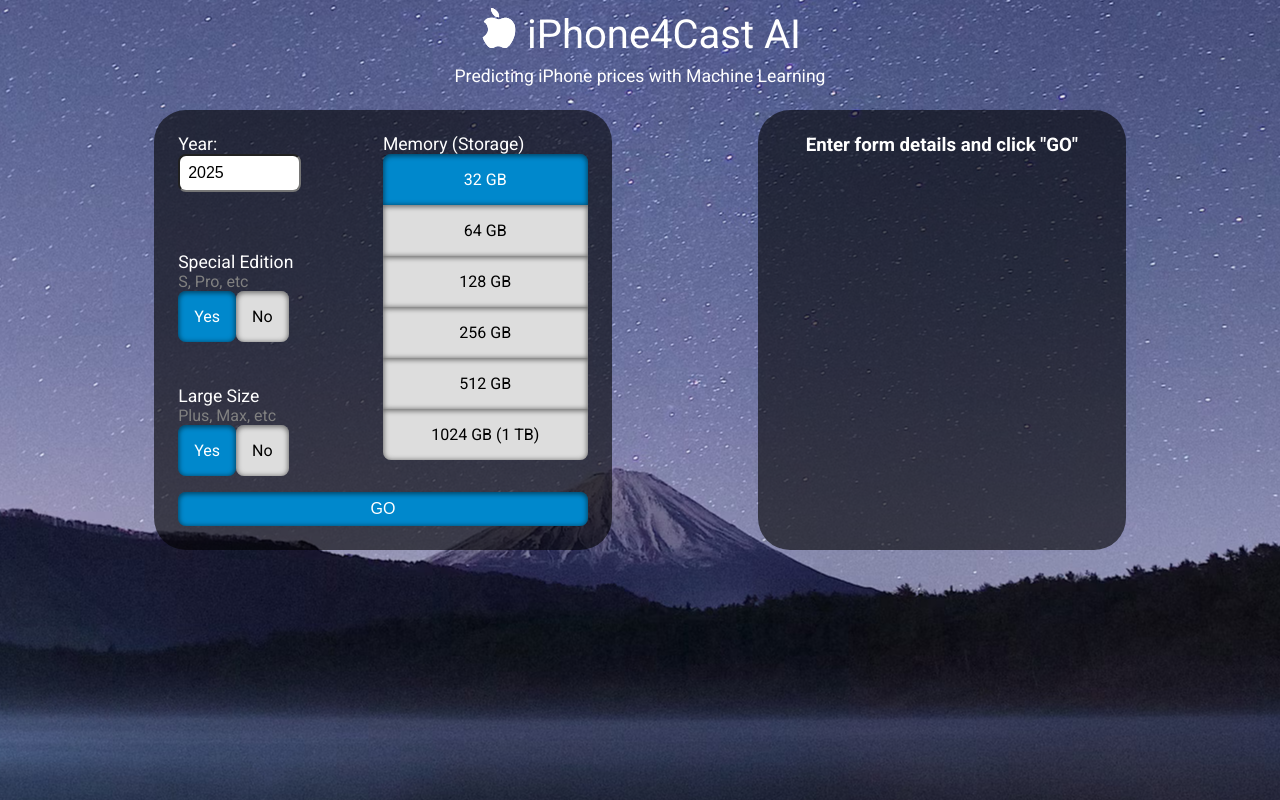
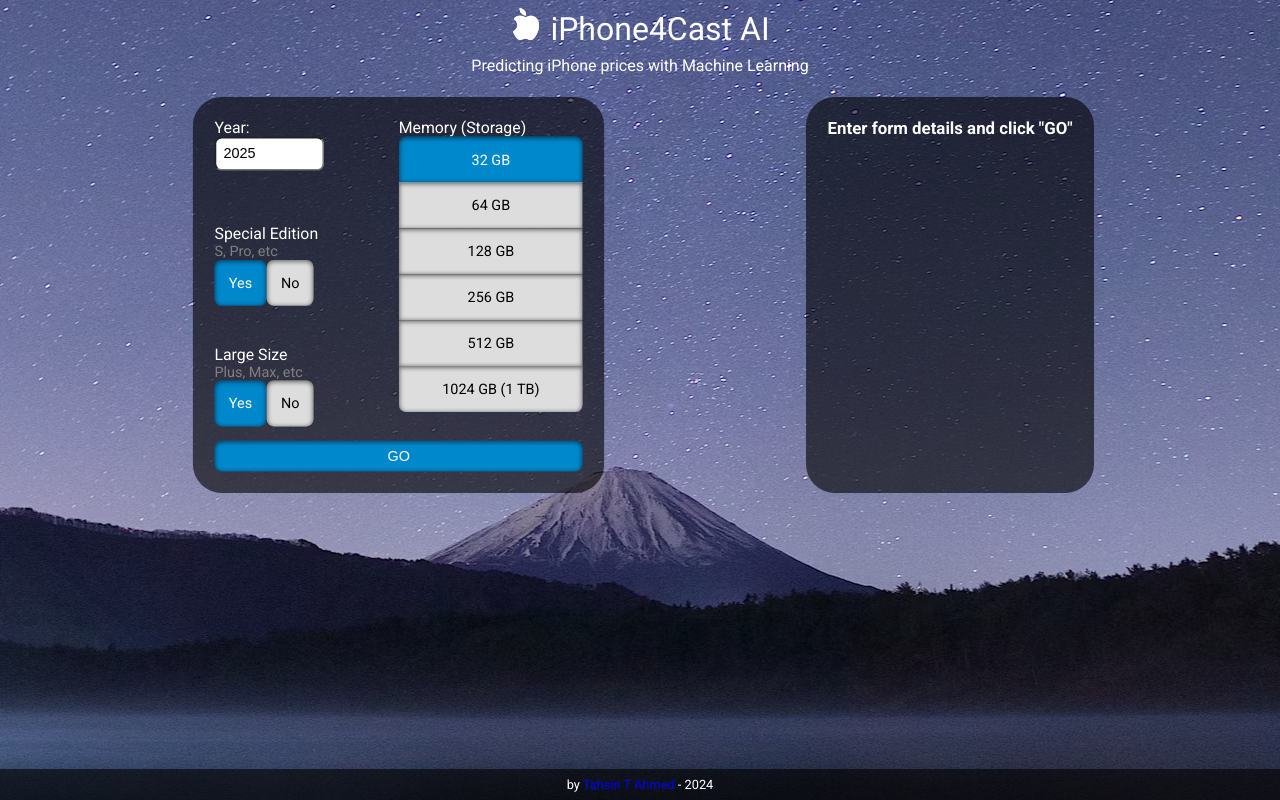
Before and after one commit to Tahsin-T-Ahmed/iphone-price-prediction-ai, a Next.js app in the folder frontend/: page / in a window 1280 px wide. Built offline with nearby package versions, Linux system fonts and the light colour scheme.

Commit message:
added footer and styling; adjust spacing for layout

```diff
--- a/frontend/src/app/globals.scss
+++ b/frontend/src/app/globals.scss
@@ -11,13 +11,15 @@
 
     font-family: "Roboto", sans-serif;
     color: white;
+
+    padding-bottom: 2rem;
 }
 
 .glassmorph {
     background: rgba(0,0,0,0.6);
     border-radius: 2rem;
     padding: 1.5rem;
-    margin-top: 1.5rem;
+    transform: scale(0.9);
 }
 
 .btn {
--- a/frontend/src/app/page.tsx
+++ b/frontend/src/app/page.tsx
@@ -3,6 +3,7 @@
 import Header from "@/components/Header"
 import Form from "@/components/Form"
 import Result from "@/components/Result"
+import Footer from "@/components/Footer"
 
 export default function Home() {
   const [formData, setFormData] = useState({
@@ -26,6 +27,7 @@
   }}>
     <Form setFormData={setFormData} setGraphImg={setGraphImg}/>
     <Result formData={formData} graphImg={graphImg}/>
+    <Footer />
     </main>
     </>
   );
--- /dev/null
+++ b/frontend/src/components/Footer/Footer.module.scss
@@ -0,0 +1,24 @@
+@import "@/app/mixins.scss";
+
+.footer {
+    position: fixed;
+    bottom: 0;
+    width: 100vw;
+    text-align: center;
+    background: rgba(0,0,0,0.6);
+    padding: 0.5rem;
+    font-size: 0.8rem;
+
+    a {
+        text-decoration: none;
+        transition: 0.2s;
+
+        &:active, &:visited {
+            color: #0088CC;
+        }
+
+        &:hover {
+            color: #00BBFF;
+        }
+    }
+}
--- /dev/null
+++ b/frontend/src/components/Footer/index.tsx
@@ -0,0 +1,11 @@
+import styles from "./Footer.module.scss"
+
+const Footer = () => {
+  return (
+    <footer className={styles.footer}>
+        <span>by <a href="https://github.com/Tahsin-T-Ahmed" target="_blank">Tahsin T Ahmed</a> - 2024</span>
+    </footer>
+  )
+}
+
+export default Footer
--- a/frontend/src/components/Header/Header.module.scss
+++ b/frontend/src/components/Header/Header.module.scss
@@ -4,7 +4,7 @@
 
     h1 {
         font: {
-            size: 2.5rem;
+            size: 2rem;
             weight: 400;
         }
         margin-bottom: 0;
@@ -14,7 +14,7 @@
     p {
         margin-top: 0.5rem;
         margin-bottom: 0;
-        font-size: 1.1rem;
+        font-size: 1rem;
     }
 }
 
--- a/frontend/src/components/Result/Result.module.scss
+++ b/frontend/src/components/Result/Result.module.scss
@@ -1,6 +1,6 @@
 .result-section {
     text-align: center;
-    min-width: 20rem;
+    min-width: 15rem;
 
     h3 {
         margin: 0;
@@ -8,6 +8,7 @@
 
     img {
         margin-top: 1rem;
+        width: 100%;
         max-width: 30rem;
     }
 }
```
